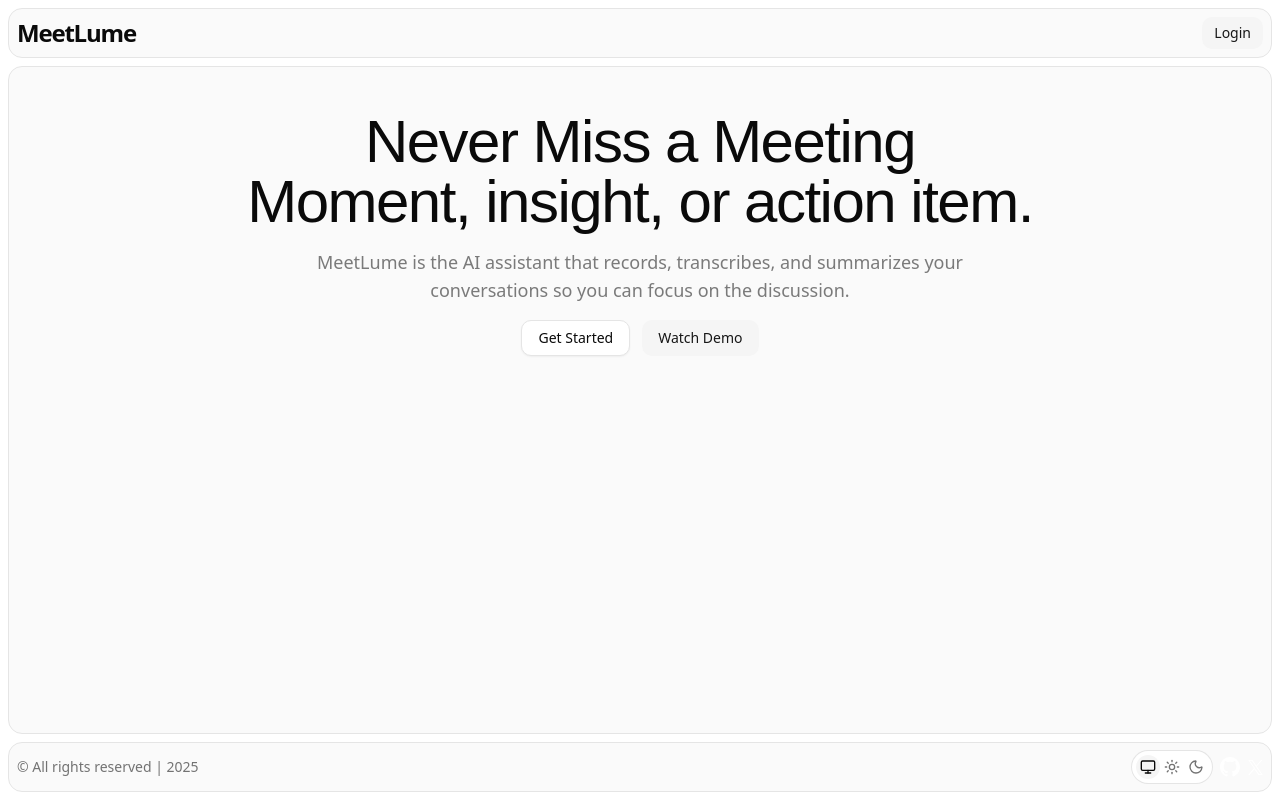
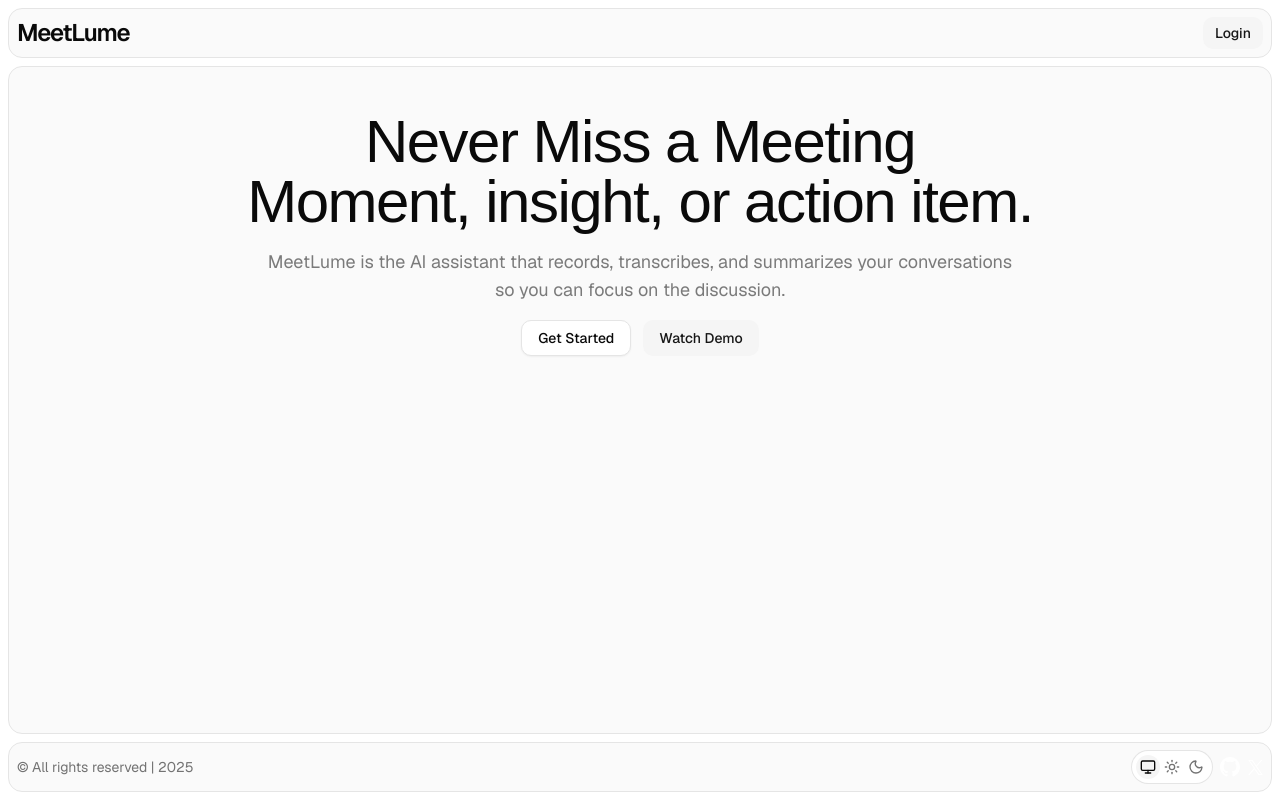
Before and after one commit to Harshalvk/MeetLume, a Next.js app: page / in a window 1280 px wide. Built offline with nearby package versions, Linux system fonts and the light colour scheme.

Commit message:
fix: add font-sans default

```diff
--- a/app/layout.tsx
+++ b/app/layout.tsx
@@ -26,7 +26,7 @@ export default function RootLayout({
   return (
     <html lang="en">
       <body
-        className={`${geistSans.variable} ${geistMono.variable} antialiased`}
+        className={`${geistSans.variable} ${geistMono.variable} antialiased font-sans`}
       >
         <AppProvider>{children}</AppProvider>
       </body>
```
